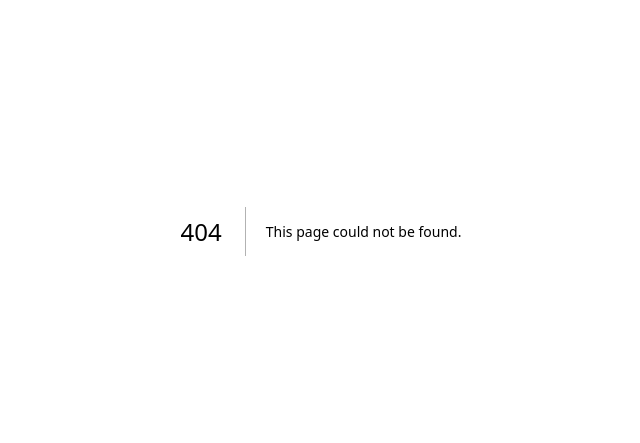
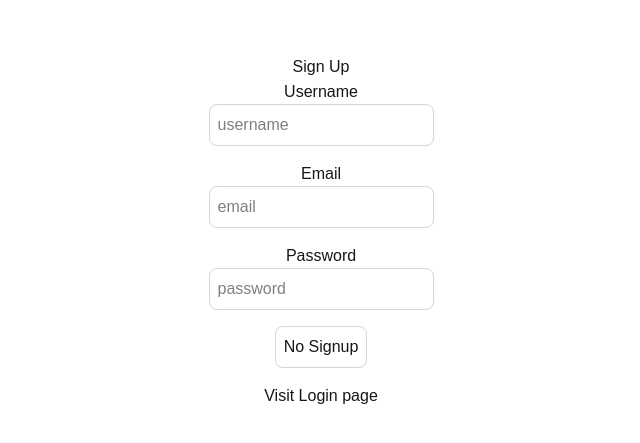
Before and after one commit to Harshit-Raj-23/next-auth, a Next.js app: page /signup in a window 1280 px wide. Before the commit this address had no page. Shown: the part 169-612 px from the top of the page, without its empty margins (319-959 px from the left). Built offline with nearby package versions, Linux system fonts and the light colour scheme.

Commit message:
Sign Up page created

```diff
--- a/package.json
+++ b/package.json
@@ -9,13 +9,15 @@
     "lint": "eslint"
   },
   "dependencies": {
+    "axios": "^1.13.4",
     "bcryptjs": "^3.0.3",
     "jsonwebtoken": "^9.0.3",
     "mongoose": "^9.1.5",
     "next": "16.1.6",
     "nodemailer": "^7.0.13",
     "react": "19.2.3",
-    "react-dom": "19.2.3"
+    "react-dom": "19.2.3",
+    "react-hot-toast": "^2.6.0"
   },
   "devDependencies": {
     "@tailwindcss/postcss": "^4",
--- /dev/null
+++ b/src/app/signup/page.tsx
@@ -0,0 +1,85 @@
+import { useEffect, useState } from "react";
+import axios from "axios";
+import { useRouter } from "next/navigation";
+import toast from "react-hot-toast";
+import Link from "next/link";
+
+const SignupPage = () => {
+  const router = useRouter();
+  const [user, setUser] = useState({
+    email: "",
+    username: "",
+    password: "",
+  });
+  const [btnDisabled, SetBtnDisabled] = useState(true);
+  const [loading, setLoading] = useState(false);
+
+  const onSignUp = async () => {
+    try {
+      setLoading(true);
+      const response = await axios.post("/api/users/signup", user);
+      console.log("Signup success: ", response.data);
+      router.push("/login");
+      toast.success(response.data.message);
+    } catch (error: any) {
+      console.log("Signup failed: ", error.message);
+      toast.error(error.message);
+    } finally {
+      setLoading(false);
+    }
+  };
+
+  useEffect(() => {
+    if (
+      user.email.length > 0 &&
+      user.username.length > 0 &&
+      user.password.length > 0
+    ) {
+      SetBtnDisabled(false);
+    } else {
+      SetBtnDisabled(true);
+    }
+  }, [user]);
+  return (
+    <div className="flex flex-col items-center justify-center min-h-screen py-2">
+      <h1>{loading ? "Processing..." : "Sign Up"}</h1>
+      <hr />
+      <label htmlFor="username">Username</label>
+      <input
+        className="p-2 border border-gray-300 rounded-lg mb-4 focus:outline-none focus:border-gray-600 text-black"
+        id="username"
+        type="text"
+        value={user.username}
+        onChange={(e) => setUser({ ...user, username: e.target.value })}
+        placeholder="username"
+      />
+      <label htmlFor="email">Email</label>
+      <input
+        className="p-2 border border-gray-300 rounded-lg mb-4 focus:outline-none focus:border-gray-600 text-black"
+        id="email"
+        type="email"
+        value={user.email}
+        onChange={(e) => setUser({ ...user, email: e.target.value })}
+        placeholder="email"
+      />
+      <label htmlFor="password">Password</label>
+      <input
+        className="p-2 border border-gray-300 rounded-lg mb-4 focus:outline-none focus:border-gray-600 text-black"
+        id="password"
+        type="password"
+        value={user.password}
+        onChange={(e) => setUser({ ...user, password: e.target.value })}
+        placeholder="password"
+      />
+      <button
+        onClick={onSignUp}
+        className="p-2 border border-gray-300 rounded-lg mb-4 focus:outline-none focus:border-gray-600"
+      >
+        {btnDisabled ? "No Signup" : "Sign Up"}
+      </button>
+      <Link href="/login">Visit Login page</Link>
+    </div>
+  );
+};
+
+export default SignupPage;
```
Also changed, not shown: 1 other file (tests, documents, lock files or other folders).
